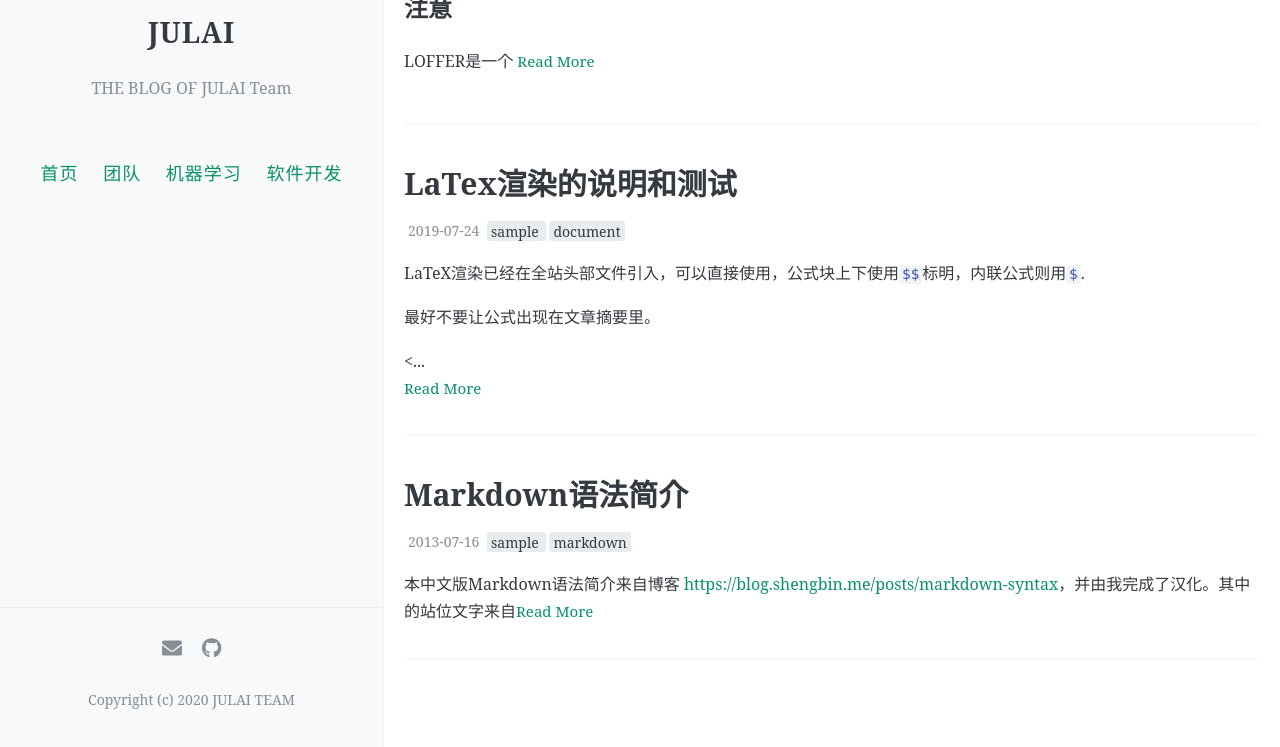
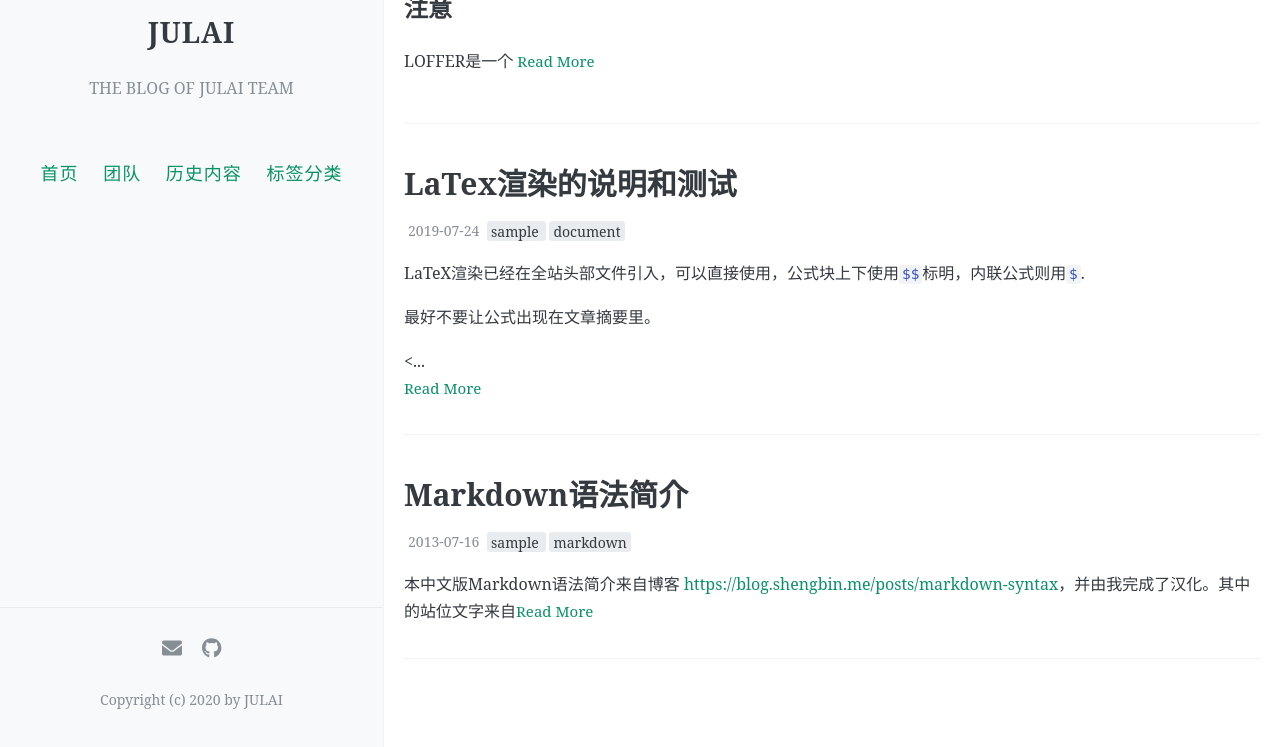
Before and after one commit to butipanax/ddd, a Jekyll site: the page built from index.html, in a window 1280 px wide and 1037 px high. Shown: the part 290-1037 px from the top of the window. Built offline with Jekyll 4.4.1, drawn with Linux system fonts in a browser that asks for light colours; the list of posts is cut into pages by our own code; comment, search, counter and statistics services are not loaded.

Commit message:
Update _config.yml

```diff
--- a/_config.yml
+++ b/_config.yml
@@ -8,7 +8,7 @@
 
 # 描述/签名
 name: JULAI
-description: THE BLOG OF JULAI Team
+description: THE BLOG OF JULAI TEAM
 
 # 输入你的网站域名（如果你没有添加自己的域名，而是直接用GitHub pages分配的域名的话可以省略）
 url: #www.julai.com
@@ -36,9 +36,9 @@ navigation:
     url: /
   - name: 团队
     url: /about
-  - name: 机器学习
+  - name: 历史内容
     url: /archive
-  - name: 软件开发
+  - name: 标签分类
     url: /tags
 
 # 每页的文章数
@@ -66,7 +66,7 @@ footer-links:
   youtube: # channel/<your_long_string> or user/<user-name>
 
 # 站点页脚的文字
-footer-text: Copyright (c) 2020 JULAI TEAM
+footer-text: Copyright (c) 2020 by JULAI
 
 #
 # 评论，注意，请不要同时添加多种不同的评论区
```
